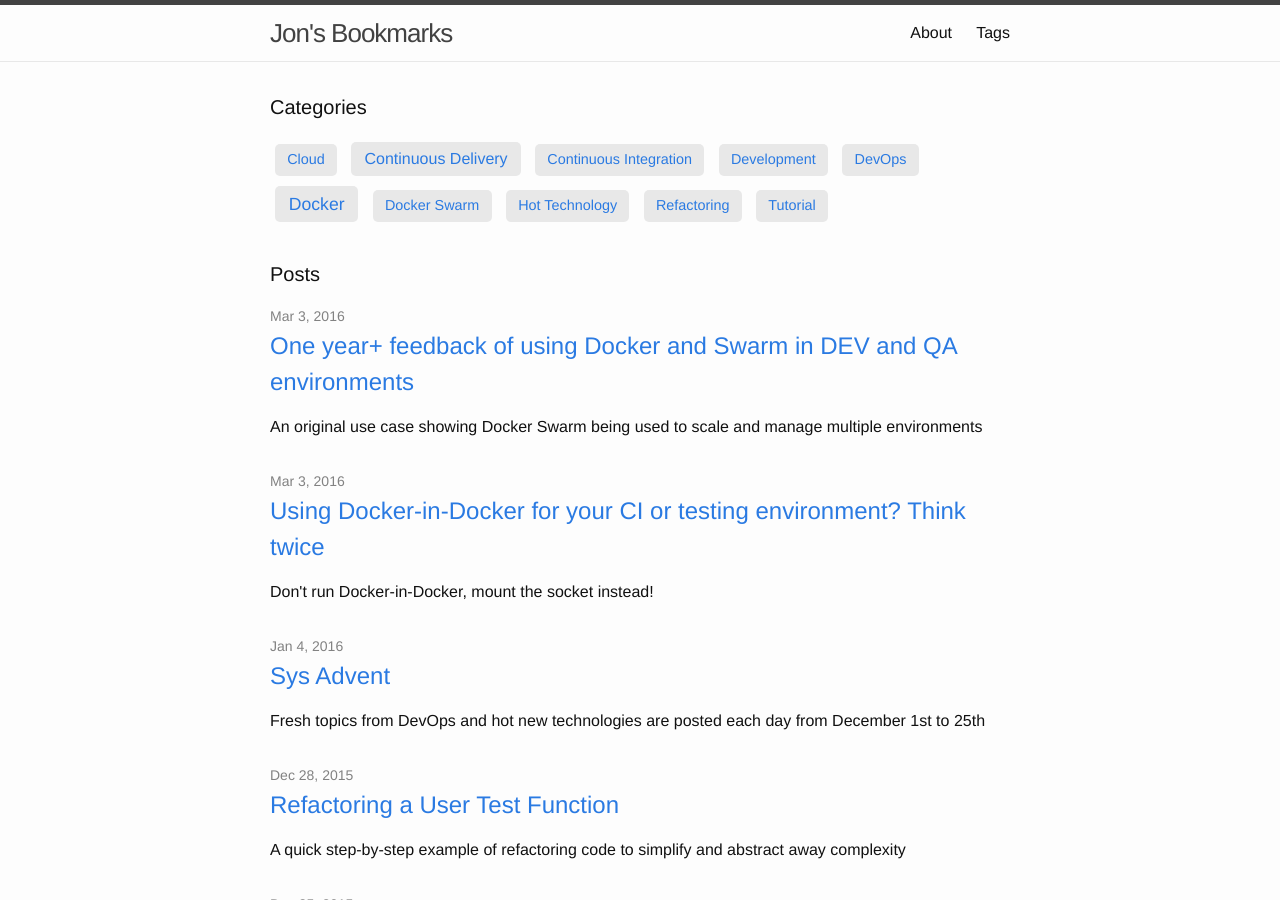
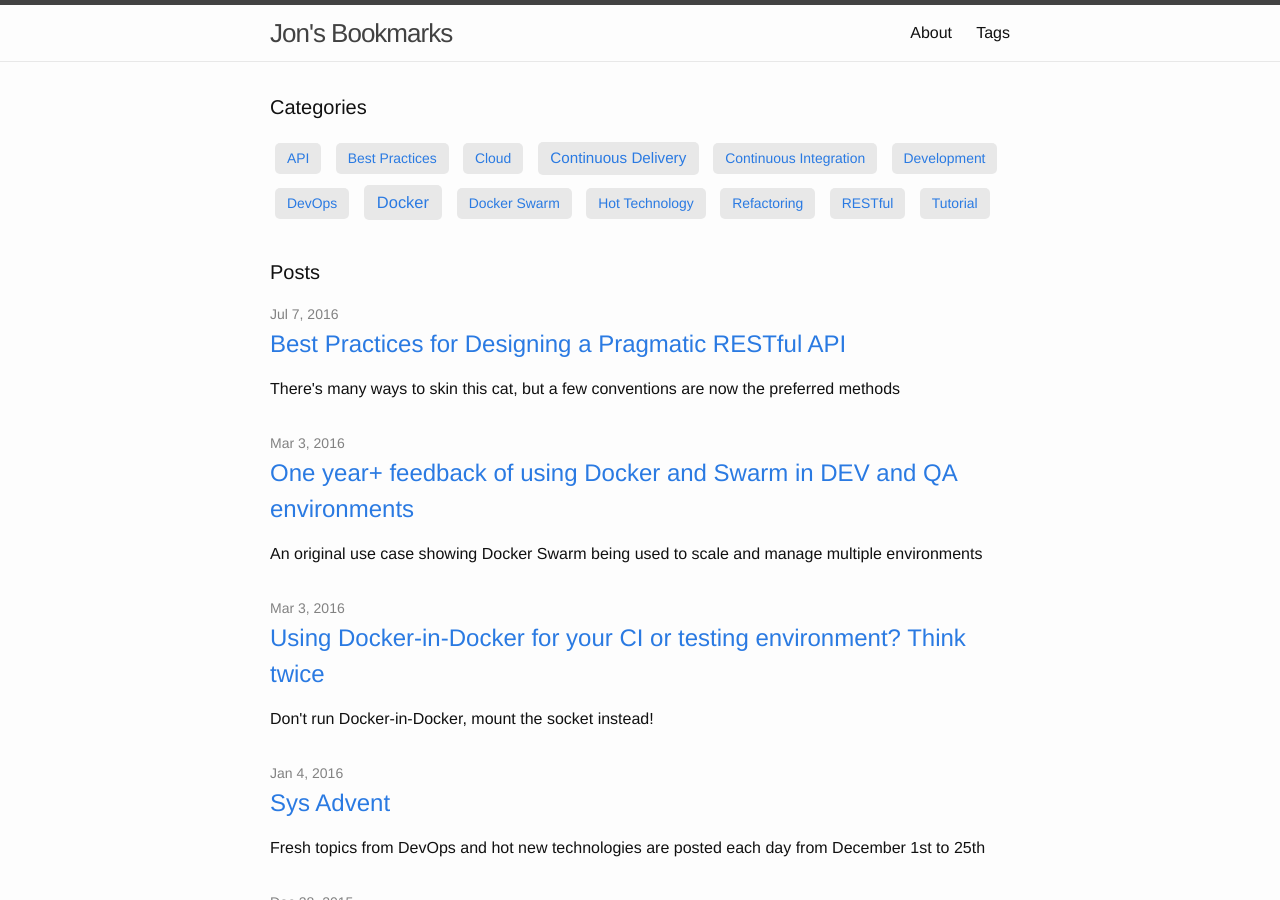
Before and after one commit to jonniesweb/Bookmarks, a Jekyll site: the page built from index.html, in a window 1280 px wide and 900 px high. Built offline with Jekyll 4.4.1, drawn with Linux system fonts in a browser that asks for light colours.

Commit message:
Add restful API best practices article

```diff
--- a/_data/tags.yml
+++ b/_data/tags.yml
@@ -18,3 +18,9 @@ devops:
   name: DevOps
 hot-technology:
   name: Hot Technology
+restful:
+  name: RESTful
+api:
+  name: API
+best-practices:
+  name: Best Practices
--- /dev/null
+++ b/_posts/2016-07-07-best-practices-for-a-pragmatic-restful-api.markdown
@@ -0,0 +1,13 @@
+---
+layout: "post"
+title: "Best Practices for Designing a Pragmatic RESTful API"
+date: "2016-07-07 22:57"
+link: "http://www.vinaysahni.com/best-practices-for-a-pragmatic-restful-api"
+summary: "There's many ways to skin this cat, but a few conventions are now the preferred methods"
+tags:
+ - restful
+ - api
+ - best-practices
+---
+
+It's more and more popular to provide and consume RESTful APIs for both public and private services. Best practices should be followed to make it easier for users of your API to integrate with it. There are a few not yet standardized practices that are generally accepted. This article provides a good summary and should aid anyone in designing a modern RESTful API.
```
